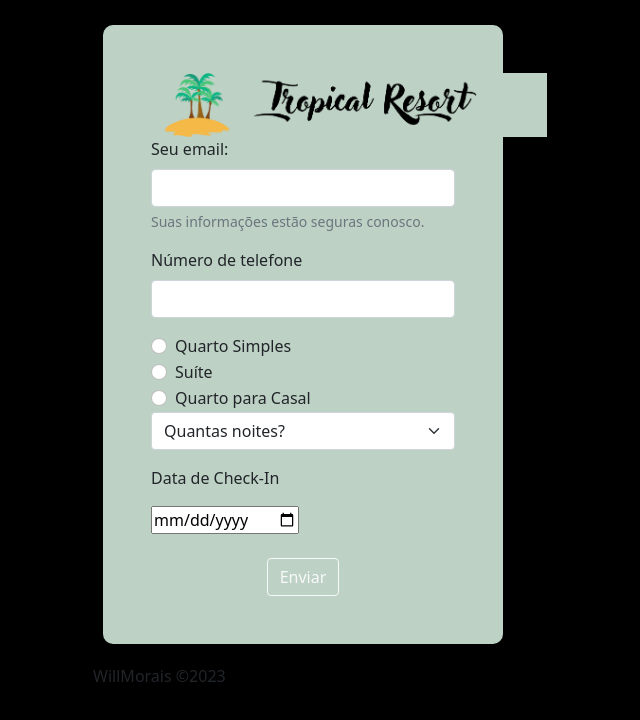
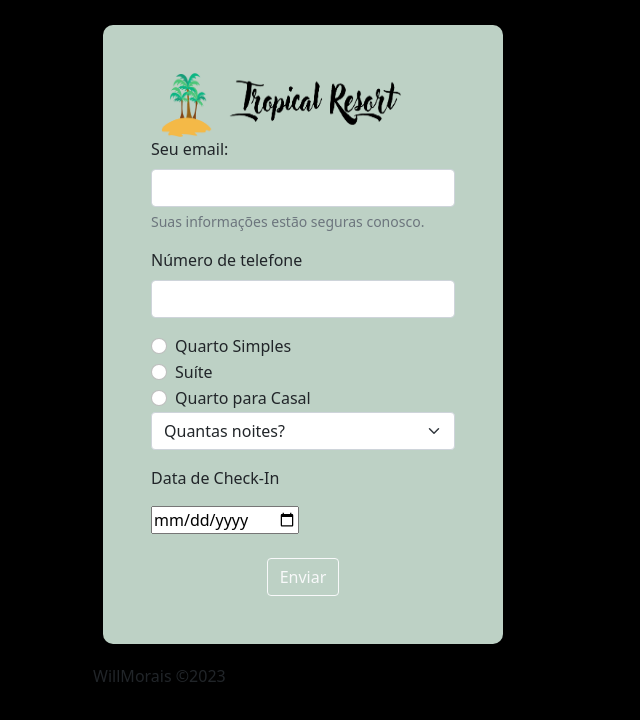
Before and after one commit to WillMoro/TropicalResort, a plain HTML site: page index.html in a window 1280 px wide. Shown: the whole page, without its empty margins (337-977 px from the left). Drawn offline with nearby package versions, Linux system fonts and the light colour scheme.

Commit message:
Update index.html

```diff
--- a/index.html
+++ b/index.html
@@ -23,7 +23,7 @@
         <img
           src="./imagens/tropicalLogo.png"
           alt="formLogo.png"
-          class="formLogo" />
+          class="formLogo img-fluid" />
       </header>
       <form>
         <div class="mb-3">
```
